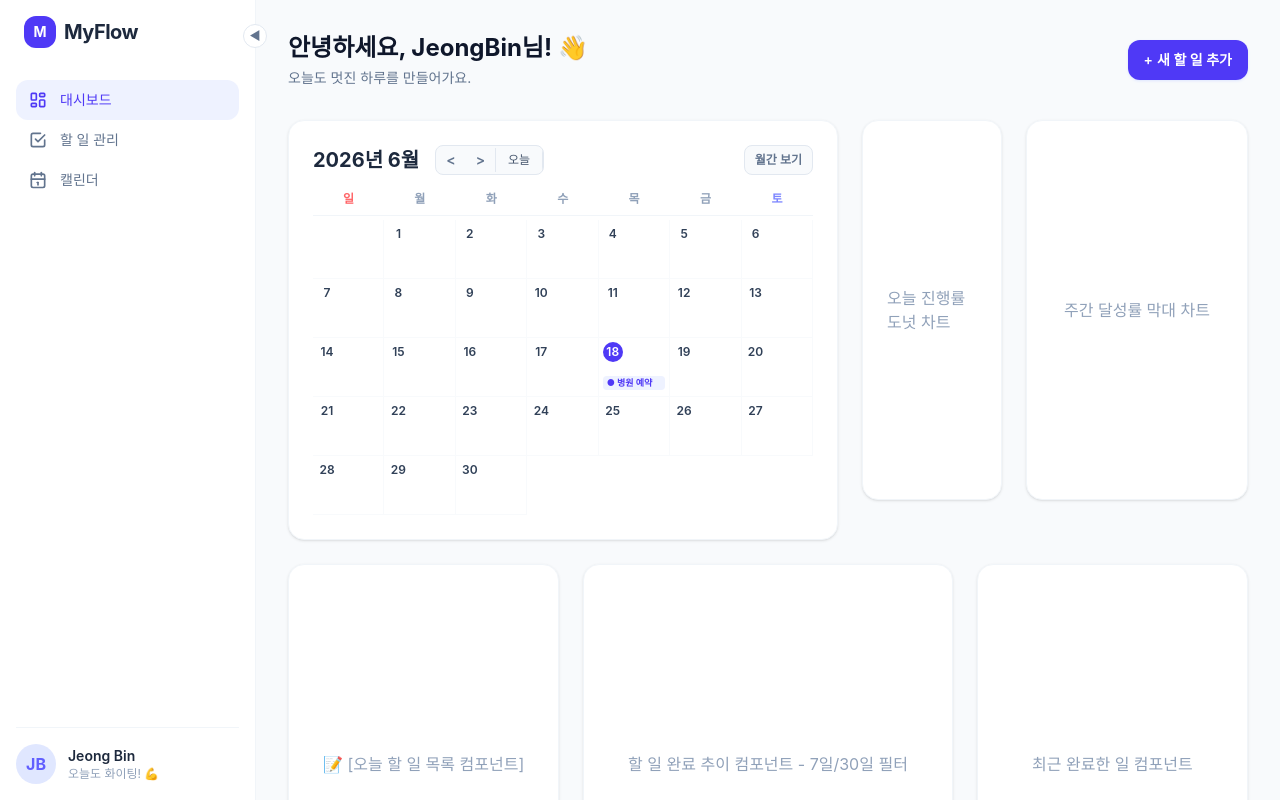
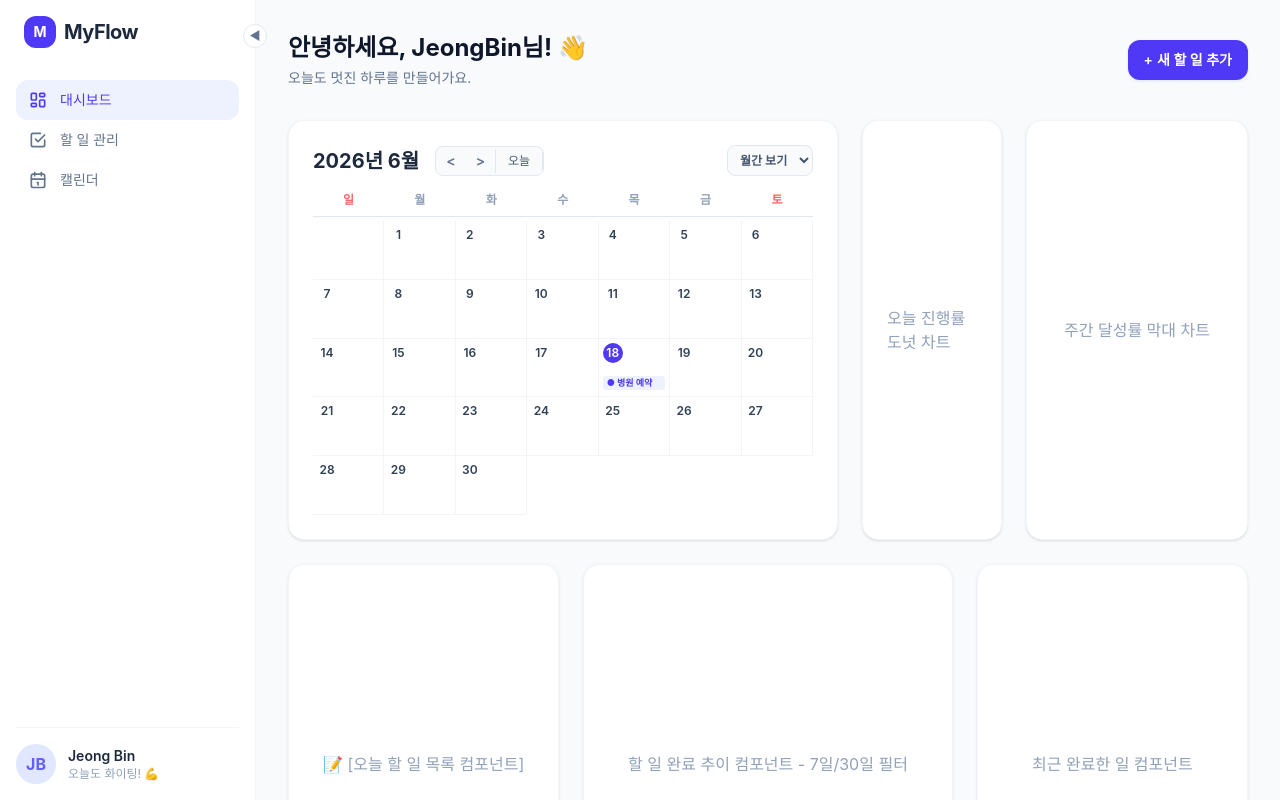
Before and after one commit to jeongbin-k/myflow, a React (Vite) app: page / in a window 1280 px wide. Built offline with nearby package versions, Linux system fonts and the light colour scheme.

Commit message:
feat: 달력 월간/주간 보기(View) 동적 전환 기능 및 필터링 로직 구현

```diff
--- a/src/components/MainCalendar.tsx
+++ b/src/components/MainCalendar.tsx
@@ -6,10 +6,13 @@ export default function MainCalendar() {
   const [currentYear, setCurrentYear] = useState(2026);
   const [currentMonth, setCurrentMonth] = useState(6); // 1월 ~ 12월
 
+  // 월간, 주간
+  const [viewType, setViewType] = useState("monthly");
+
   // 2. 요일 헤더 데이터
   const weekdays = ["일", "월", "화", "수", "목", "금", "토"];
 
-  // 🧠 [핵심 달력 알고리즘] 이번 달의 날짜들을 계산하는 함수
+  // [핵심 달력 알고리즘] 이번 달의 날짜들을 계산하는 함수
   const generateCalendarDays = () => {
     // 자바스크립트 Date 객체는 월이 0부터 시작하므로 (Month - 1) 해줍니다.
     const firstDayOfMonth = new Date(currentYear, currentMonth - 1, 1);
@@ -28,6 +31,20 @@ export default function MainCalendar() {
     // 이번 달의 진짜 날짜들 채우기
     for (let i = 1; i <= totalDays; i++) {
       daysArray.push({ type: "current", day: i });
+    }
+
+    // 주간보기
+    if (viewType === "weekly") {
+      // 18일(오늘 가정)이 달력 배열에서 몇 번째 인덱스에 있는지 찾습니다.
+      const todayIdx = daysArray.findIndex(
+        (item) => item.type === "current" && item.day === 18,
+      );
+
+      // 달력은 7일씩 한 줄(Row)이므로, 오늘이 포함된 줄의 '시작 인덱스(일요일)'를 계산합니다.
+      const startOfWeekIdx = Math.floor(todayIdx / 7) * 7;
+
+      // slice를 이용해 딱 그 주간의 7일만 잘라서 반환합니다!
+      return daysArray.slice(startOfWeekIdx, startOfWeekIdx + 7);
     }
 
     return daysArray;
@@ -87,20 +104,25 @@ export default function MainCalendar() {
           </div>
         </div>
 
-        {/* 월간 보기 필터 (디자인용 껍데기) */}
-        <div className="text-xs font-semibold text-slate-500 border border-slate-200 rounded-lg px-2.5 py-1.5 bg-slate-50">
-          월간 보기
-        </div>
+        {/* 월간/주간 보기 셀렉트 박스 */}
+        <select
+          value={viewType}
+          onChange={(e) => setViewType(e.target.value)}
+          className="text-xs font-semibold text-slate-600 border border-slate-200 rounded-lg px-2 py-1.5 bg-slate-50 cursor-pointer outline-none"
+        >
+          <option value="monthly">월간 보기</option>
+          <option value="weekly">주간 보기</option>
+        </select>
       </div>
 
-      {/* 📅 달력 격자판 영역 */}
+      {/* 달력 격자판 영역 */}
       <div className="flex-1 flex flex-col justify-between">
         {/* 요일 행 (7열 고정) */}
-        <div className="grid grid-cols-7 text-center border-b border-slate-100 pb-2 text-xs font-semibold text-slate-400 tracking-wider">
+        <div className="grid grid-cols-7 text-center border-b border-slate-200 pb-2 text-xs font-semibold text-slate-400 tracking-wider">
           {weekdays.map((day, idx) => (
             <div
               key={idx}
-              className={`${day === "일" ? "text-red-400" : day === "토" ? "text-indigo-400" : ""}`}
+              className={`${day === "일" ? "text-red-400" : day === "토" ? "text-red-400" : ""}`}
             >
               {day}
             </div>
@@ -117,7 +139,7 @@ export default function MainCalendar() {
             return (
               <div
                 key={idx}
-                className="border-b border-r border-slate-50 p-1 flex flex-col justify-between items-start group min-h-[50px]"
+                className="border-b border-r border-slate-100 p-1 flex flex-col justify-between items-start group min-h-[50px]"
               >
                 {/* 날짜 숫자 표시 */}
                 <span
--- a/src/components/ProgressDonut.tsx
+++ b/src/components/ProgressDonut.tsx
@@ -1,6 +1,6 @@
 export default function ProgressDonut() {
   return (
-    <div className="bg-white border border-slate-100 rounded-2xl p-6 shadow-sm h-[380px] flex items-center justify-center text-slate-400">
+    <div className="bg-white border border-slate-100 rounded-2xl p-6 shadow-sm h-[420px] flex items-center justify-center text-slate-400">
       오늘 진행률 도넛 차트
     </div>
   );
--- a/src/components/WeeklyBar.tsx
+++ b/src/components/WeeklyBar.tsx
@@ -1,6 +1,6 @@
 export default function WeeklyBar() {
   return (
-    <div className="bg-white border border-slate-100 rounded-2xl p-6 shadow-sm h-[380px] flex items-center justify-center text-slate-400">
+    <div className="bg-white border border-slate-100 rounded-2xl p-6 shadow-sm h-[420px] flex items-center justify-center text-slate-400">
       주간 달성률 막대 차트
     </div>
   );
```
